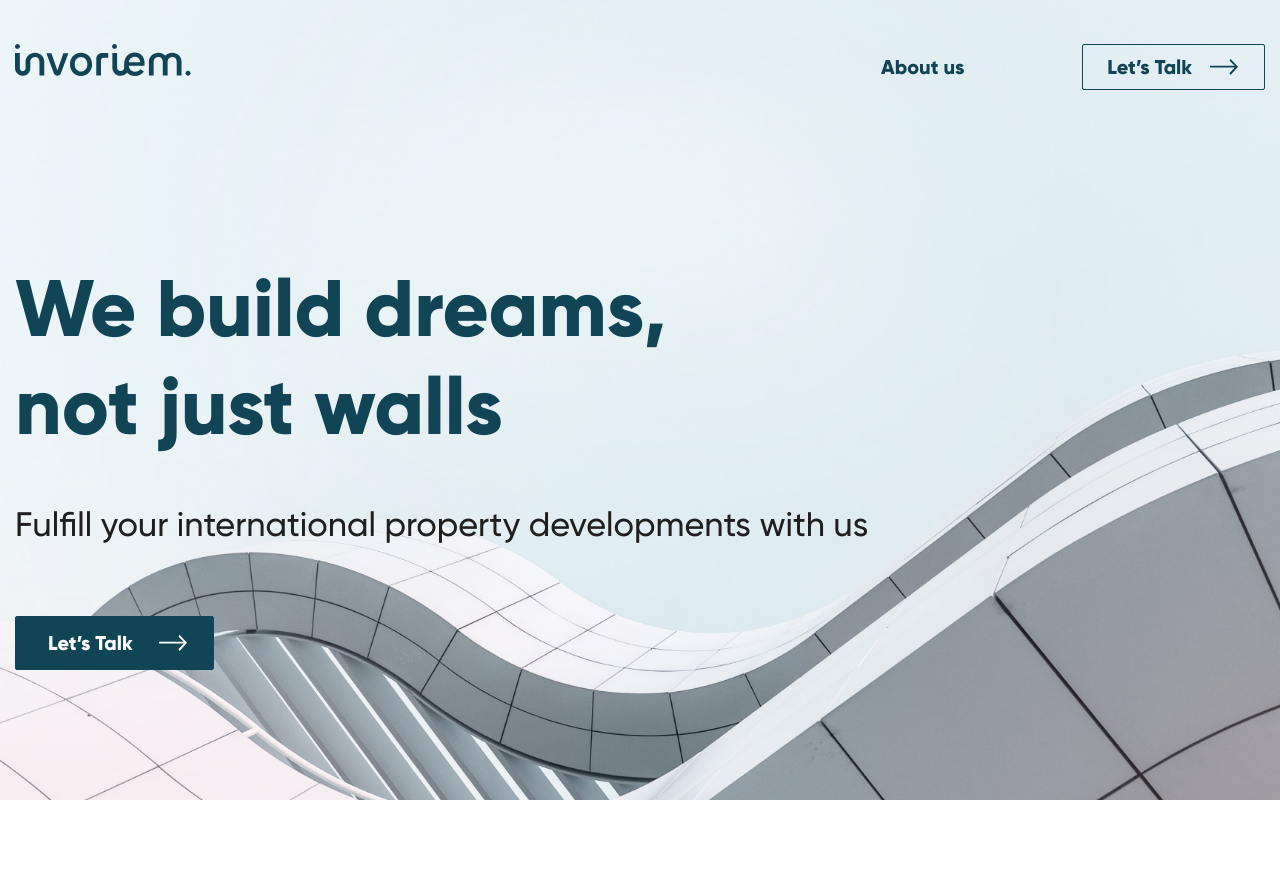
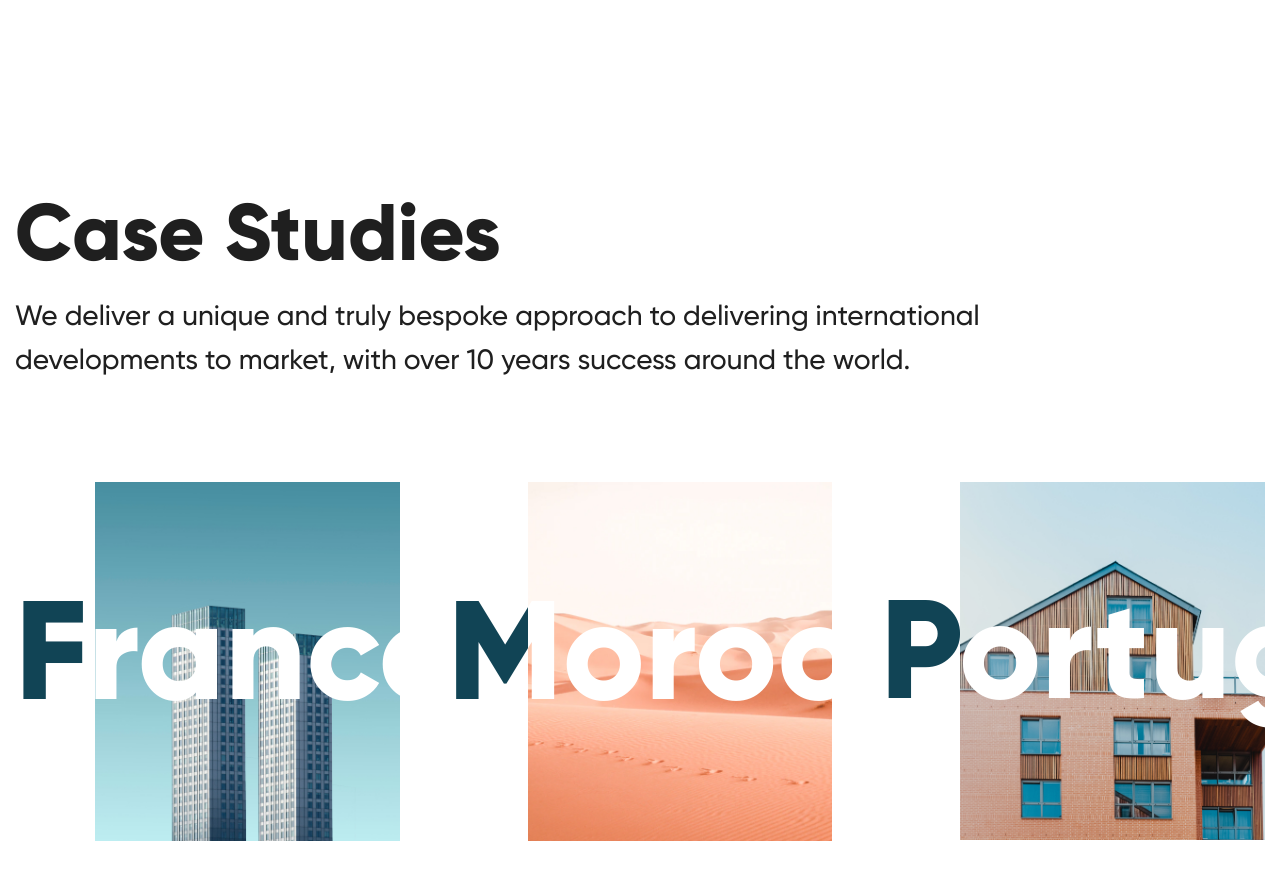
Before and after one commit to qqKostya/invoriem, a plain HTML site: page index.html in a window 1280 px wide. Before the commit the page ends 800 px from the top, so only its background shows below. Drawn offline with nearby package versions, Linux system fonts and the light colour scheme.

Commit message:
add corusel js and html

```diff
--- a/css/main.css
+++ b/css/main.css
@@ -13,6 +13,14 @@ body {
   max-width: 1750px;
   padding: 0 15px;
   margin: 0 auto;
+}
+
+.container-right {
+  padding-left: calc((100% - 1750px) / 2 + 15px);
+}
+
+.none {
+  display: none;
 }
 
 /* button */
@@ -136,8 +144,60 @@ body {
   margin-bottom: 1em;
 }
 
-.header__btn {
+/* Case stadis */
+
+.case-studies {
+  padding: 184px 0;
 }
 
-.btn {
+.case-studies__title {
+  margin-bottom: 12px;
+  max-width: 1070px;
 }
+
+.title {
+  font-size: 80px;
+  font-weight: 800;
+  color: #1F1F1F;
+}
+
+.case-studies__text {
+  margin-bottom: 100px;
+  max-width: 1070px;
+}
+
+.text {
+  font-size: 28px;
+  line-height: 44px;
+  color: #1F1F1F;
+}
+
+/* Slider */
+
+.slider {
+}
+
+.slider__item {
+}
+
+.slide {
+  position: relative;
+  display: inline-block;
+  padding-left: 80px;
+}
+
+.slide__title {
+  position: absolute;
+  left: 0;
+  bottom: 104px;
+
+  font-size: 140px;
+  font-weight: 800;
+
+  background: linear-gradient(90deg, rgba(17,68,85,1) 80px, rgba(255,255,255,1) 80px);
+  -webkit-background-clip: text;
+  -webkit-text-fill-color: transparent;
+}
+
+.slide__img {
+}
--- a/index.html
+++ b/index.html
@@ -6,10 +6,12 @@
   <meta name="viewport" content="width=device-width, initial-scale=1.0">
   <title>Invoriem - html</title>
   <link rel="stylesheet" href="./css/main.css">
+  <link rel="stylesheet" href="https://cdnjs.cloudflare.com/ajax/libs/OwlCarousel2/2.3.4/assets/owl.carousel.min.css" integrity="sha512-tS3S5qG0BlhnQROyJXvNjeEM4UpMXHrQfTGmbQ1gKmelCxlSEBUaxhRBj/EFTzpbP4RVSrpEikbmdJobCvhE3g==" crossorigin="anonymous" referrerpolicy="no-referrer" />
+  <link rel="stylesheet" href="https://cdnjs.cloudflare.com/ajax/libs/OwlCarousel2/2.3.4/assets/owl.theme.default.css" integrity="sha512-OTcub78R3msOCtY3Tc6FzeDJ8N9qvQn1Ph49ou13xgA9VsH9+LRxoFU6EqLhW4+PKRfU+/HReXmSZXHEkpYoOA==" crossorigin="anonymous" referrerpolicy="no-referrer" />
 </head>
 <body>
 
-  <header class="header">
+  <header class="header none">
     <div class="container">
       <div class="header__top">
         <nav class="nav">
@@ -43,6 +45,50 @@
     </div>
   </header>
 
+  <main>
+    <section class="case-studies">
+      <div class="container">
+        <div class="case-studies__title">
+          <h2 class="title">
+            Case Studies
+          </h2>
+        </div>
+        <div class="case-studies__text text">
+          <p>
+            We deliver a unique and truly bespoke approach to delivering
+            international developments to market, with over 10 years
+            success around the world.
+          </p>
+        </div>
+
+        <div class="container-right">
+          <div class="slider owl-carousel owl-theme">
+            <div class="slider__item slide">
+              <h3 class="slide__title">France</h3>
+              <img class="slide__img" src="./img/slider/slider-01.jpg" alt="01">
+            </div>
+            <div class="slider__item slide">
+              <h3 class="slide__title">Moroco</h3>
+              <img class="slide__img" src="./img/slider/slider-02.jpg" alt="02">
+            </div>
+            <div class="slider__item slide">
+              <h3 class="slide__title">Portugal</h3>
+              <img class="slide__img" src="./img/slider/slider-03.jpg" alt="03">
+            </div>
+            <div class="slider__item slide">
+              <h3 class="slide__title">London</h3>
+              <img class="slide__img" src="./img/slider/slider-04.jpg" alt="04">
+            </div>
+          </div>
+        </div>
+      </div>
+
+    </section>
+  </main>
+
+  <script src="https://cdnjs.cloudflare.com/ajax/libs/jquery/3.6.1/jquery.min.js" integrity="sha512-aVKKRRi/Q/YV+4mjoKBsE4x3H+BkegoM/em46NNlCqNTmUYADjBbeNefNxYV7giUp0VxICtqdrbqU7iVaeZNXA==" crossorigin="anonymous" referrerpolicy="no-referrer"></script>
+  <script src="https://cdnjs.cloudflare.com/ajax/libs/OwlCarousel2/2.3.4/owl.carousel.min.js" integrity="sha512-bPs7Ae6pVvhOSiIcyUClR7/q2OAsRiovw4vAkX+zJbw3ShAeeqezq50RIIcIURq7Oa20rW2n2q+fyXBNcU9lrw==" crossorigin="anonymous" referrerpolicy="no-referrer"></script>
+  <script src="./js/main.js"></script>
 
 </body>
 </html>
--- /dev/null
+++ b/js/main.js
@@ -0,0 +1,8 @@
+$(document).ready(function(){
+  $(".owl-carousel").owlCarousel({
+    dots: false,
+    margin: 48,
+    loop: true,
+  }
+  );
+});
```
